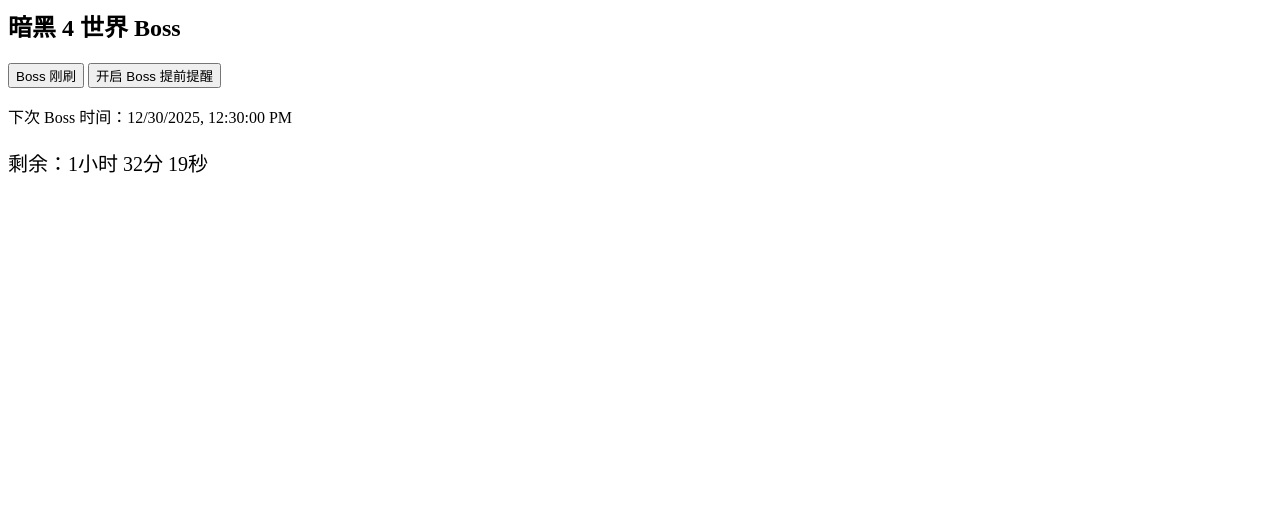
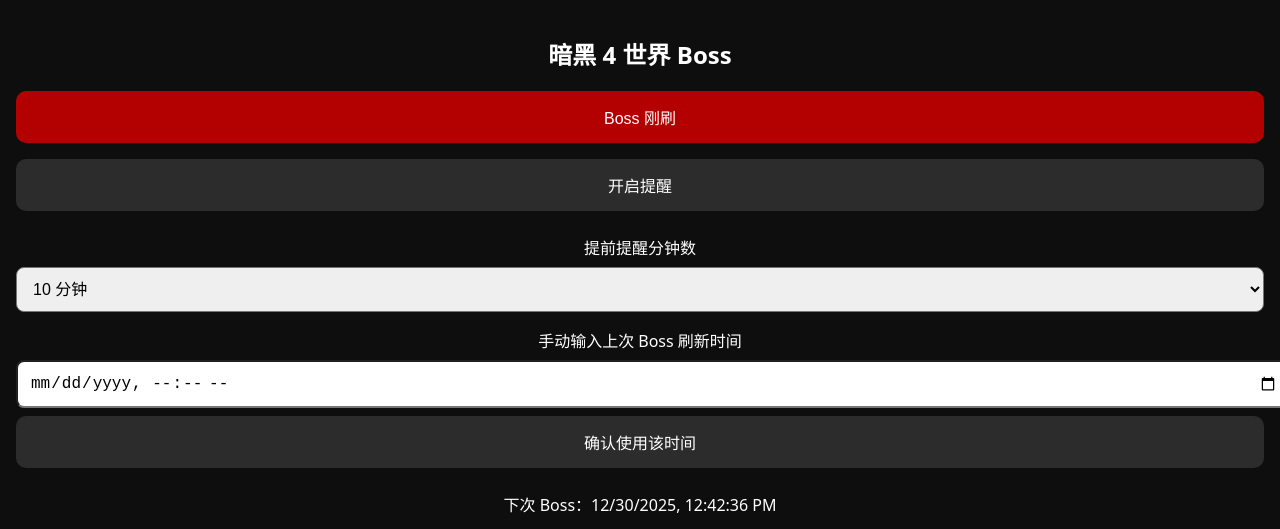
Before and after one commit to wzloveme/d4-boss-timer, a plain HTML site: page index.html in a window 1280 px wide. Shown: the top 529 px of the page. Drawn offline with Linux system fonts and the light colour scheme.

Commit message:
Add files via upload

```diff
--- a/index.html
+++ b/index.html
@@ -1,36 +1,127 @@
+<!DOCTYPE html>
+<html lang="zh">
+<head>
+  <meta charset="utf-8">
+  <title>D4 世界 Boss</title>
+  <meta name="viewport" content="width=device-width, initial-scale=1">
+  <link rel="manifest" href="manifest.json">
+
+  <style>
+    body {
+      background: #0e0e0e;
+      color: #fff;
+      font-family: system-ui, sans-serif;
+      margin: 0;
+      padding: 16px;
+      text-align: center;
+    }
+
+    h2 {
+      font-size: 1.5rem;
+      margin-bottom: 12px;
+    }
+
+    .btn {
+      width: 100%;
+      padding: 14px;
+      margin: 8px 0;
+      font-size: 1rem;
+      border-radius: 10px;
+      border: none;
+      background: #2c2c2c;
+      color: #fff;
+    }
+
+    .btn.primary {
+      background: #b30000;
+    }
+
+    .countdown {
+      font-size: 2rem;
+      margin-top: 16px;
+    }
+
+    .danger {
+      color: #ff3b3b;
+    }
+
+    input, select {
+      width: 100%;
+      padding: 12px;
+      font-size: 1rem;
+      border-radius: 8px;
+      margin-top: 8px;
+    }
+
+    .section {
+      margin-top: 16px;
+    }
+  </style>
+</head>
+
 <body>
   <h2>暗黑 4 世界 Boss</h2>
 
-  <button onclick="markBossNow()">Boss 刚刷</button>
-  <button onclick="enableNotify()">开启 Boss 提前提醒</button>
+  <button class="btn primary" onclick="markBossNow()">Boss 刚刷</button>
+  <button class="btn" onclick="enableNotify()">开启提醒</button>
+
+  <div class="section">
+    <label>提前提醒分钟数</label>
+    <select id="notifySelect" onchange="changeNotifyTime()">
+      <option value="5">5 分钟</option>
+      <option value="10">10 分钟</option>
+      <option value="15">15 分钟</option>
+      <option value="30">30 分钟</option>
+    </select>
+  </div>
+
+  <div class="section">
+    <label>手动输入上次 Boss 刷新时间</label>
+    <input type="datetime-local" id="manualTime">
+    <button class="btn" onclick="applyManualTime()">确认使用该时间</button>
+  </div>
 
   <p id="next"></p>
-  <p id="countdown" style="font-size:20px;"></p>
+  <div id="countdown" class="countdown"></div>
 
 <script>
-    let lastBoss = new Date("2025-12-30T10:45:00"); // 初始锚点
-    const notifyBeforeMinutes = 1; // 提前提醒分钟
+  const interval = 105 * 60 * 1000;
+
+  let lastBoss = localStorage.getItem("lastBoss")
+    ? new Date(Number(localStorage.getItem("lastBoss")))
+    : new Date();
+
+  let notifyBeforeMinutes = localStorage.getItem("notifyBefore")
+    ? Number(localStorage.getItem("notifyBefore"))
+    : 10;
+
+  document.getElementById("notifySelect").value = notifyBeforeMinutes;
+
+  function saveState() {
+    localStorage.setItem("lastBoss", lastBoss.getTime());
+    localStorage.setItem("notifyBefore", notifyBeforeMinutes);
+  }
 
   function updateTimer() {
-      const interval = 105 * 60 * 1000;
     let now = new Date();
 
     while (lastBoss.getTime() + interval <= now.getTime()) {
       lastBoss = new Date(lastBoss.getTime() + interval);
+      saveState();
     }
 
     let nextBoss = new Date(lastBoss.getTime() + interval);
     let diff = nextBoss - now;
 
-      let h = Math.floor(diff / 3600000);
-      let m = Math.floor((diff % 3600000) / 60000);
+    let m = Math.floor(diff / 60000);
     let s = Math.floor((diff % 60000) / 1000);
 
     document.getElementById("next").innerText =
-        "下次 Boss 时间：" + nextBoss.toLocaleString();
+      "下次 Boss：" + nextBoss.toLocaleString();
 
-      document.getElementById("countdown").innerText =
-        `剩余：${h}小时 ${m}分 ${s}秒`;
+    const cd = document.getElementById("countdown");
+    cd.innerText = `${m} 分 ${s} 秒`;
+    cd.classList.toggle("danger", m < 10);
   }
 
   setInterval(updateTimer, 1000);
@@ -38,17 +129,36 @@
 
   function markBossNow() {
     lastBoss = new Date();
+    saveState();
     scheduleNotify();
     alert("已记录 Boss 刚刚刷新");
   }
 
+  function applyManualTime() {
+    const val = document.getElementById("manualTime").value;
+    if (!val) {
+      alert("请先选择时间");
+      return;
+    }
+
+    lastBoss = new Date(val);
+    saveState();
+    scheduleNotify();
+    updateTimer();
+    alert("已使用手动输入的 Boss 时间");
+  }
+
+  function changeNotifyTime() {
+    notifyBeforeMinutes = Number(document.getElementById("notifySelect").value);
+    saveState();
+    scheduleNotify();
+  }
+
   function enableNotify() {
-      Notification.requestPermission().then(permission => {
-        if (permission === "granted") {
+    Notification.requestPermission().then(p => {
+      if (p === "granted") {
         scheduleNotify();
-          alert("世界 Boss 提前提醒已开启");
-        } else {
-          alert("未允许通知");
+        alert("提醒已开启");
       }
     });
   }
@@ -68,3 +178,4 @@
   }
 </script>
 </body>
+</html>
```
Also changed, not shown: sw.js (+12 -9 lines). Lines whose indentation alone changed are shown as unchanged.
